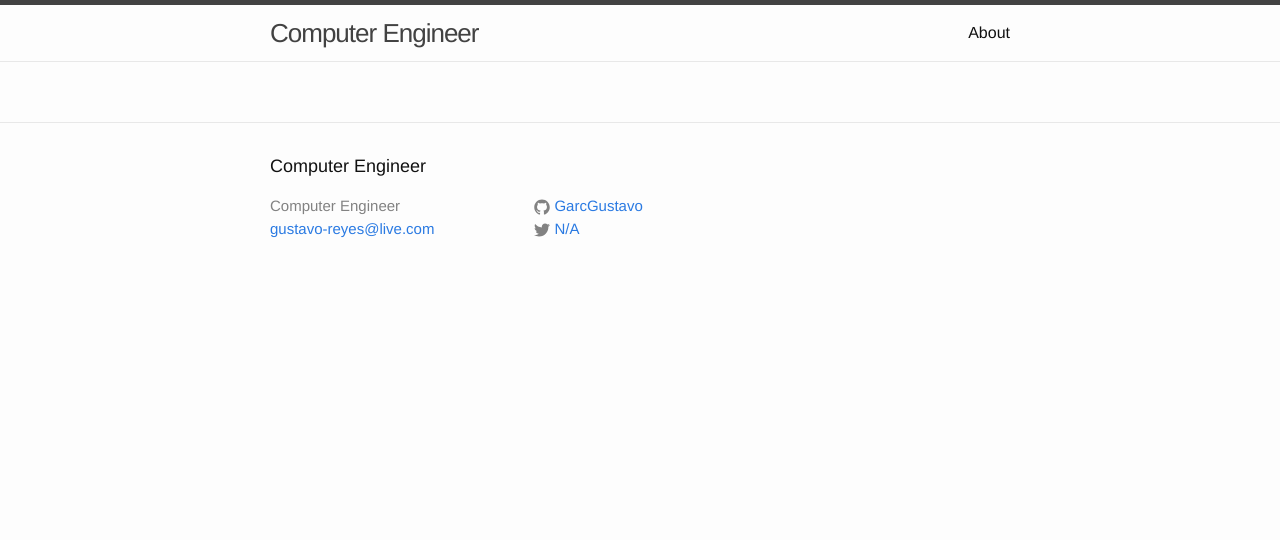
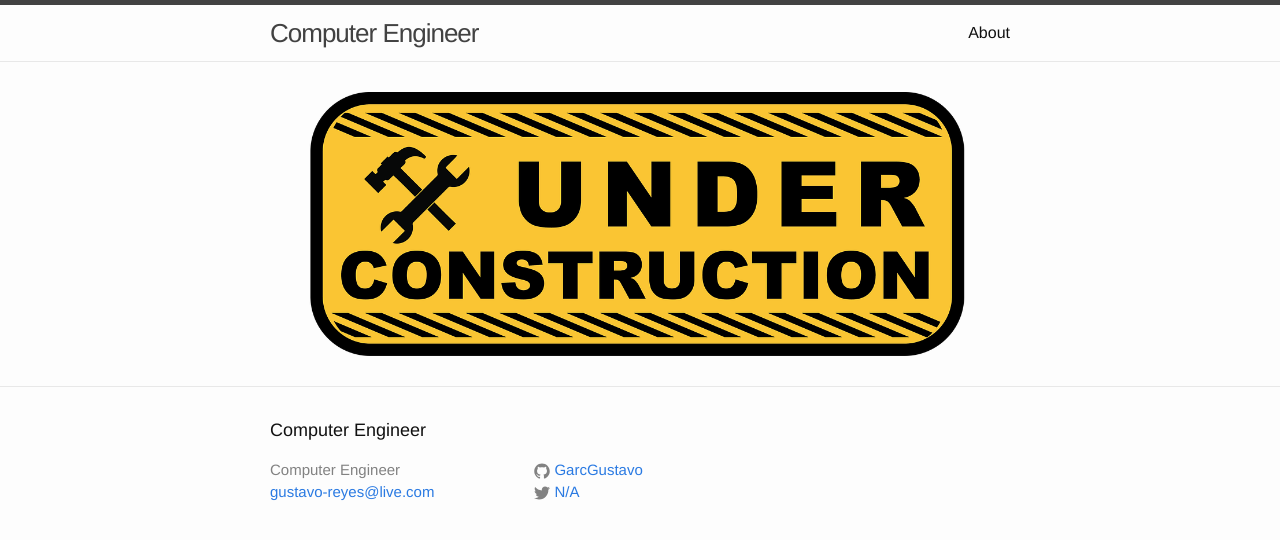
Before and after one commit to GarcGustavo/garcgustavo.rett.io, a Jekyll site: the page built from index.md, in a window 1280 px wide. Shown: the top 540 px of the page. Built offline with Jekyll 4.4.1, drawn with Linux system fonts in a browser that asks for light colours.

Commit message:
construction banner

```diff
--- a/_layouts/default.html
+++ b/_layouts/default.html
@@ -10,6 +10,7 @@
     <div class="page-content">
       <div class="wrapper">
         {{ content }}
+        <img src="images/under_construction.webp"></img>
       </div>
     </div>
 
```
Also changed, not shown: images/under_construction.webp (added).
